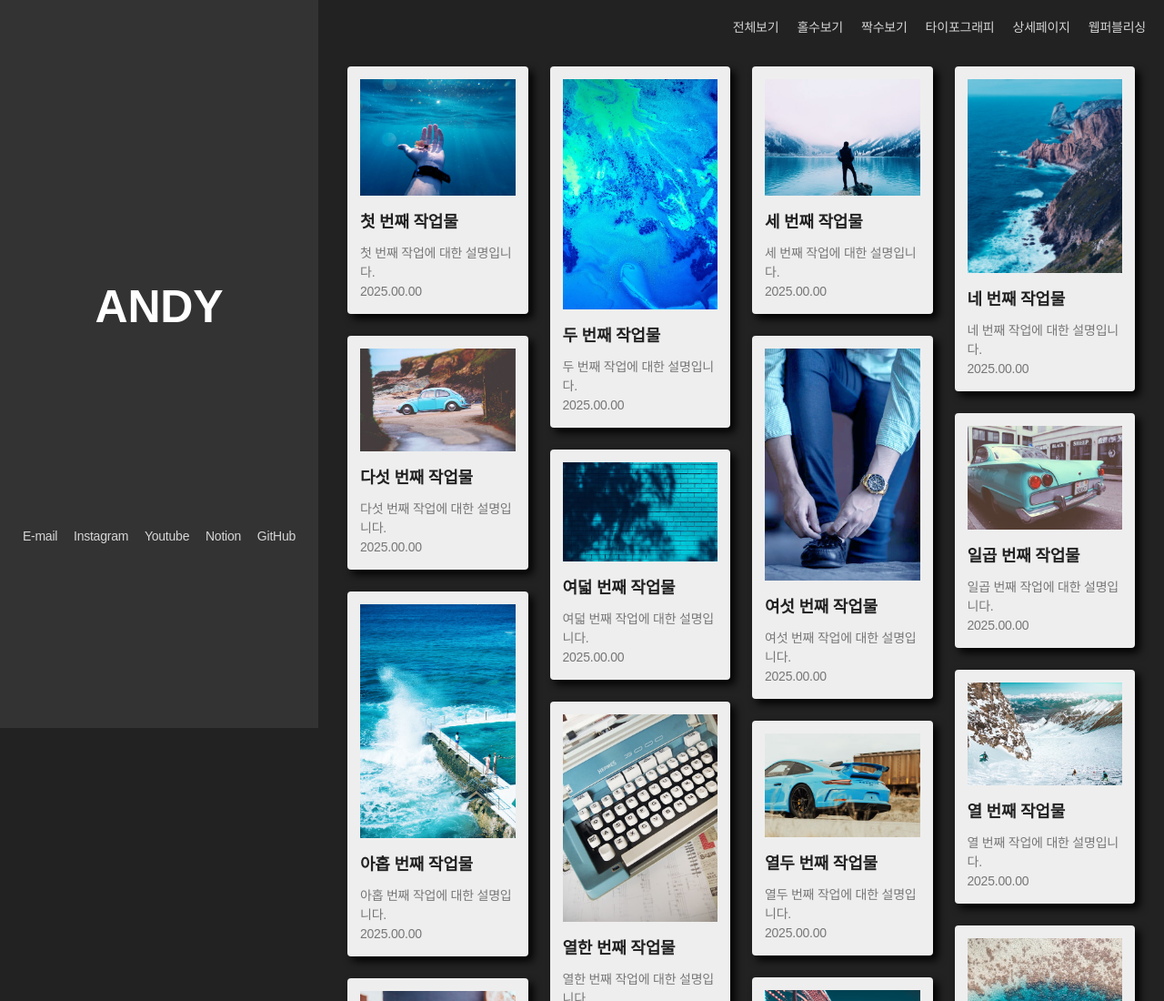
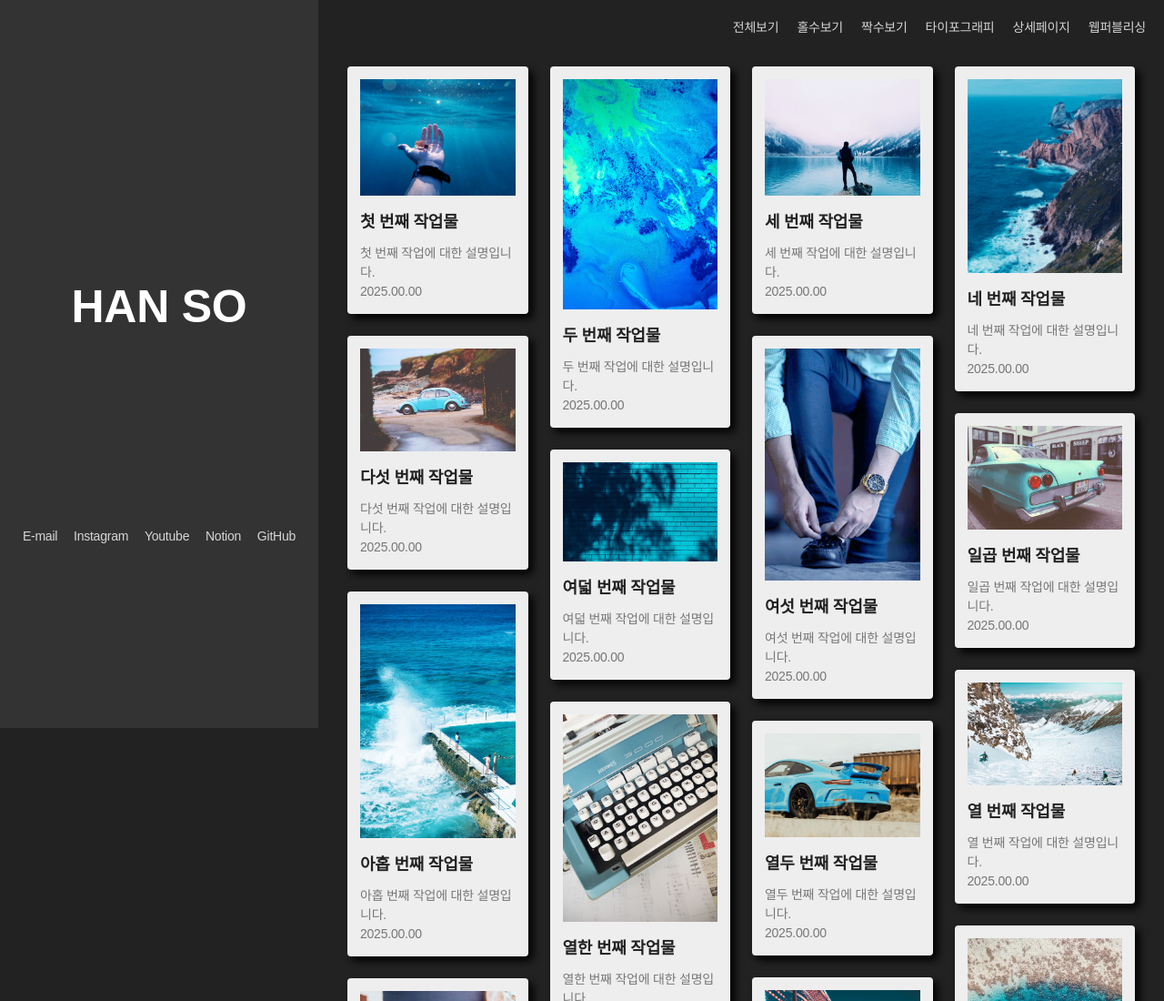
Before and after one commit to Han-So1/responsive-page, a plain HTML site: page index.html in a window 1280 px wide. Shown: the top 1100 px of the page at 91% size. Drawn offline with Linux system fonts and the light colour scheme.

Commit message:
배포 준비 완료

```diff
--- a/index.html
+++ b/index.html
@@ -19,7 +19,7 @@
      <img src="" alt="" />
     </a>
    </div> -->
-      <h1>ANDY</h1>
+      <h1>HAN SO</h1>
 
       <ul class="contact">
         <li>
```
